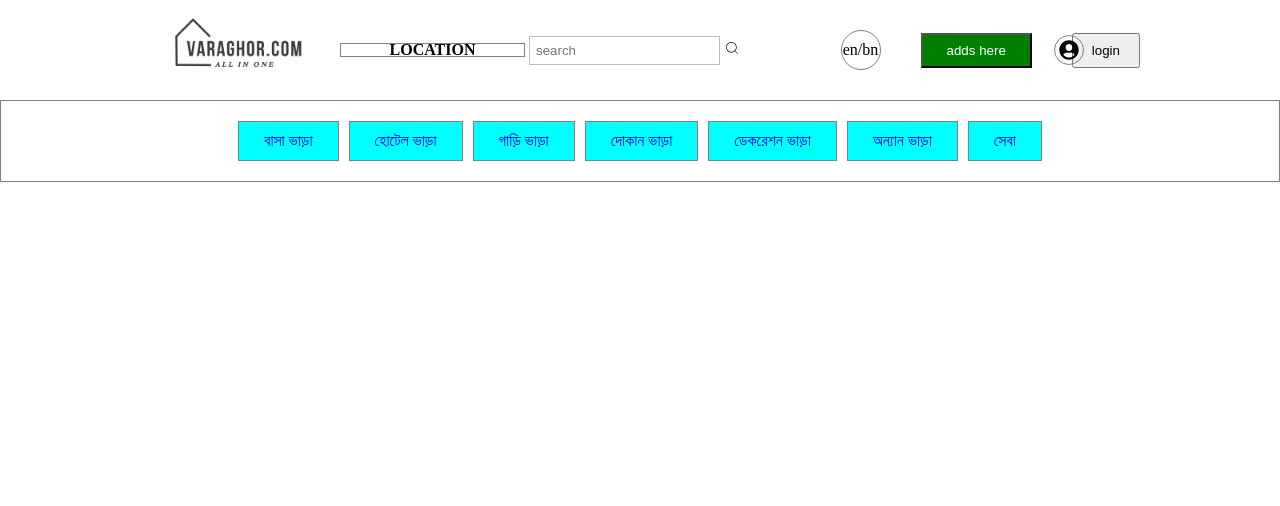
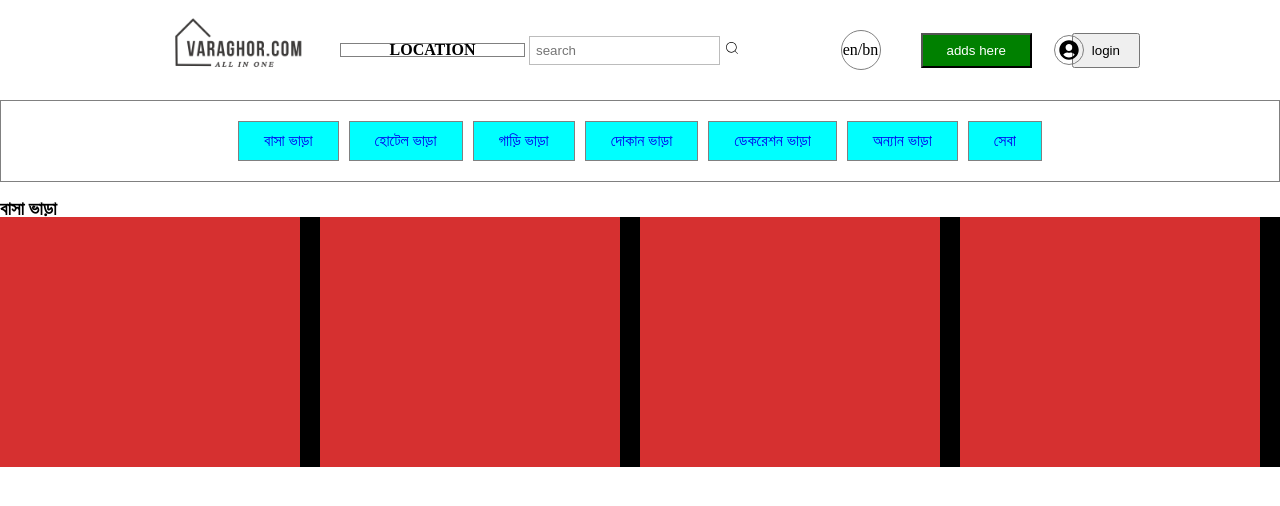
Before and after one commit to pronobiswas/verssionFirst, a React (Vite) app: page / in a window 1280 px wide. Shown: the top 506 px of the page. Built offline with nearby package versions, Linux system fonts and the light colour scheme.

Commit message:
upoadte test
hellleee

```diff
--- a/src/App.css
+++ b/src/App.css
@@ -196,3 +196,18 @@ column-gap: 10px;
   background-color: bisque;
   font-variant: small-caps;
 }
+#sliders{
+  width: 100%;
+  padding: 20px 0;
+}
+.slidersWarrpper{
+  width: 100%;
+  background: #000;
+  display: flex;
+  column-gap: 20px;
+}
+.slides{
+  width: 300px;
+  height: 250px;
+  background: #d63030;
+}
--- a/src/App.jsx
+++ b/src/App.jsx
@@ -91,6 +91,15 @@ let handleBtn=()=>{
         </div>
 
       </section>
+      <section id='sliders'>
+        <h3>বাসা ভাড়া</h3>
+        <div className="slidersWarrpper cntainer">
+          <div className="slides"></div>
+          <div className="slides"></div>
+          <div className="slides"></div>
+          <div className="slides"></div>
+        </div>
+      </section>
 
 
     </>
```
